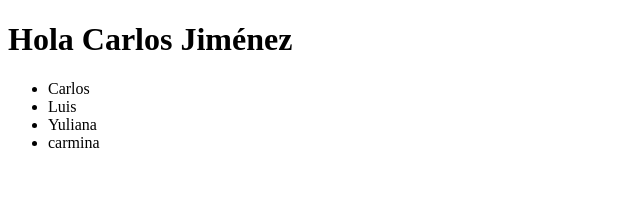
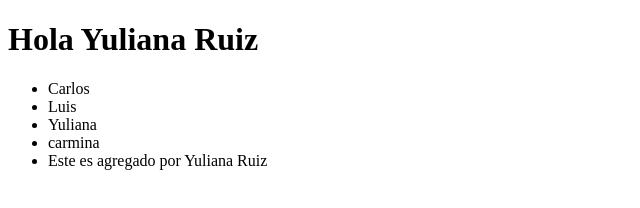
Before and after one commit to caliche18a/alura-git, a plain HTML site: page index.html in a window 1280 px wide. Shown: the whole page, without its empty margins (0-640 px from the left). Drawn offline with Linux system fonts and the light colour scheme.

Commit message:
Esta modificación realizada por Yuliana al archivo index

```diff
--- a/index.html
+++ b/index.html
@@ -5,12 +5,13 @@
     <title></title>
   </head>
   <body>
-    <h1>Hola Carlos Jiménez</h1>
+    <h1>Hola Yuliana Ruiz</h1>
     <ul>
       <li>Carlos</li>
       <li>Luis</li>
       <li>Yuliana</li>
       <li>carmina</li>
+      <li>Este es agregado por Yuliana Ruiz</li>
     </ul>
   </body>
 </html>
```
